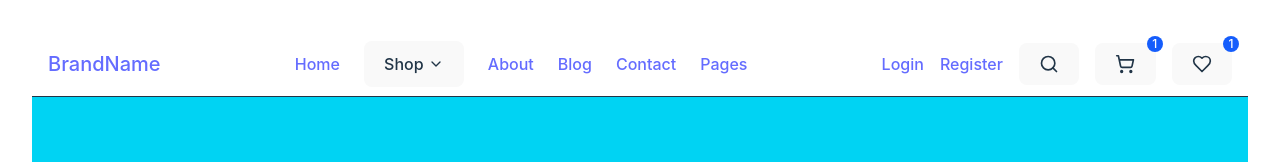
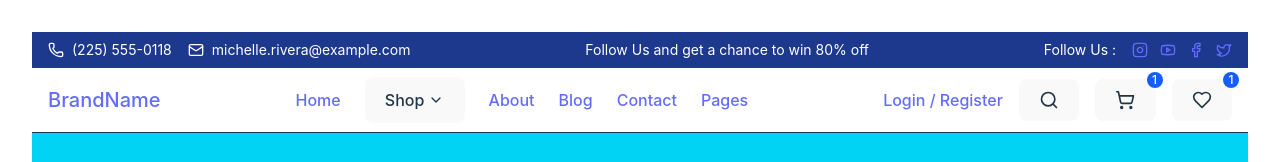
Before and after one commit to Bhraltin/E-Commerce, a React (Vite) app: page / in a window 1280 px wide. Shown: the top 162 px of the page. Built offline with nearby package versions, Linux system fonts and the light colour scheme.

Commit message:
Edit Header

```diff
--- a/src/components/layout/Header.jsx
+++ b/src/components/layout/Header.jsx
@@ -1,3 +1,4 @@
+
 import { useState } from "react"
 import {Link} from "react-router-dom"
 import {
@@ -15,22 +16,59 @@ import {
   Twitter,
 } from "lucide-react"
 
-
 export default function Header() {
-  const [isMenuOpen, setIsMenuOpen] = useState(true)
-
+  const [isMenuOpen, setIsMenuOpen] = useState(false)
 
   return (
     <header className="w-full">
+      {/* Top Bar */}
+      <div className="bg-blue-900 text-white py-2 px-4">
+        <div className="container mx-auto">
+          <div className="flex flex-col md:flex-row justify-between items-center text-sm">
+            <div className="flex items-center gap-4 mb-2 md:mb-0">
+              <div className="flex items-center gap-2">
+                <Phone className="w-4 h-4" />
+                <span>(225) 555-0118</span>
+              </div>
+              <div className="flex items-center gap-2">
+                <Mail className="w-4 h-4" />
+                <span>michelle.rivera@example.com</span>
+              </div>
+            </div>
+            <p className="hidden md:block">Follow Us and get a chance to win 80% off</p>
+            <div className="flex items-center gap-4">
+              <span className="hidden md:inline">Follow Us :</span>
+              <div className="flex gap-3">
+                <Link to="#" className="hover:text-gray-300">
+                  <Instagram className="w-4 h-4" />
+                </Link>
+                <Link to="#" className="hover:text-gray-300">
+                  <Youtube className="w-4 h-4" />
+                </Link>
+                <Link to="#" className="hover:text-gray-300">
+                  <Facebook className="w-4 h-4" />
+                </Link>
+                <Link to="#" className="hover:text-gray-300">
+                  <Twitter className="w-4 h-4" />
+                </Link>
+              </div>
+            </div>
+          </div>
+        </div>
+      </div>
+
+      {/* Main Navigation */}
       <div className="bg-white border-b">
         <div className="container mx-auto px-4">
           <div className="flex items-center justify-between h-16">
             <Link to="/" className="text-xl font-bold">
               BrandName
             </Link>
+
             <button className="md:hidden" onClick={() => setIsMenuOpen(!isMenuOpen)}>
               {isMenuOpen ? <X className="w-6 h-6" /> : <Menu className="w-6 h-6" />}
             </button>
+
             <nav className="hidden md:flex items-center gap-6">
               <Link to="/" className="hover:text-blue-600">
                 Home
@@ -47,7 +85,7 @@ export default function Header() {
               <Link to="/blog" className="hover:text-blue-600">
                 Blog
               </Link>
-              <Link to="/contact" className="hover:text-blue-600">
+              <Link href="/contact" className="hover:text-blue-600">
                 Contact
               </Link>
               <Link to="/pages" className="hover:text-blue-600">
@@ -56,11 +94,8 @@ export default function Header() {
             </nav>
 
             <div className="hidden md:flex items-center gap-4">
-            <Link to="/login" className="text-blue-600 hover:text-blue-700" >
-              Login
-              </Link>
-              <Link to="/signup" className="text-blue-600 hover:text-blue-700" >
-               Register
+              <Link to="/login" className="text-blue-600 hover:text-blue-700">
+                Login / Register
               </Link>
               <button>
                 <Search className="w-5 h-5" />
@@ -79,10 +114,12 @@ export default function Header() {
               </button>
             </div>
           </div>
+
+          {/* Mobile Menu */}
           {isMenuOpen && (
             <div className="md:hidden py-4">
               <nav className="flex flex-col gap-4">
-                <Link to="/" className="text-gray-300 hover:text-blue-600">
+                <Link to="/" className="hover:text-blue-600">
                   Home
                 </Link>
                 <Link to="/shop" className="hover:text-blue-600">
@@ -102,7 +139,7 @@ export default function Header() {
                 </Link>
               </nav>
               <div className="flex items-center gap-4 mt-4 pt-4 border-t">
-                <Link to="/signup" className="text-blue-600 hover:text-blue-700">
+                <Link to="/login" className="text-blue-600 hover:text-blue-700">
                   Login / Register
                 </Link>
                 <button>
@@ -111,12 +148,13 @@ export default function Header() {
                 <button className="relative">
                   <ShoppingCart className="w-5 h-5" />
                   <span className="absolute -top-2 -right-2 bg-blue-600 text-white text-xs rounded-full w-4 h-4 flex items-center justify-center">
-
+                    1
                   </span>
                 </button>
                 <button className="relative">
                   <Heart className="w-5 h-5" />
                   <span className="absolute -top-2 -right-2 bg-blue-600 text-white text-xs rounded-full w-4 h-4 flex items-center justify-center">
+                    1
                   </span>
                 </button>
               </div>
```
